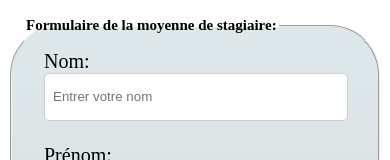
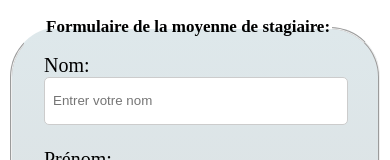
Before and after one commit to Meryem-El-Khyat/moyenne-stagiaire, a plain HTML site: page index.html in a window 390 px wide. Shown: the top 160 px of the page. Drawn offline with Linux system fonts and the light colour scheme.

Commit message:
Update style.css

```diff
--- a/style.css
+++ b/style.css
@@ -56,6 +56,7 @@ input {
         width: calc(100% - 16px);
     }
     fieldset  legend h1 {
-        font-size: 15px;
+        font-size: 17px;
+        margin-left:20px;
     }
 }
```
